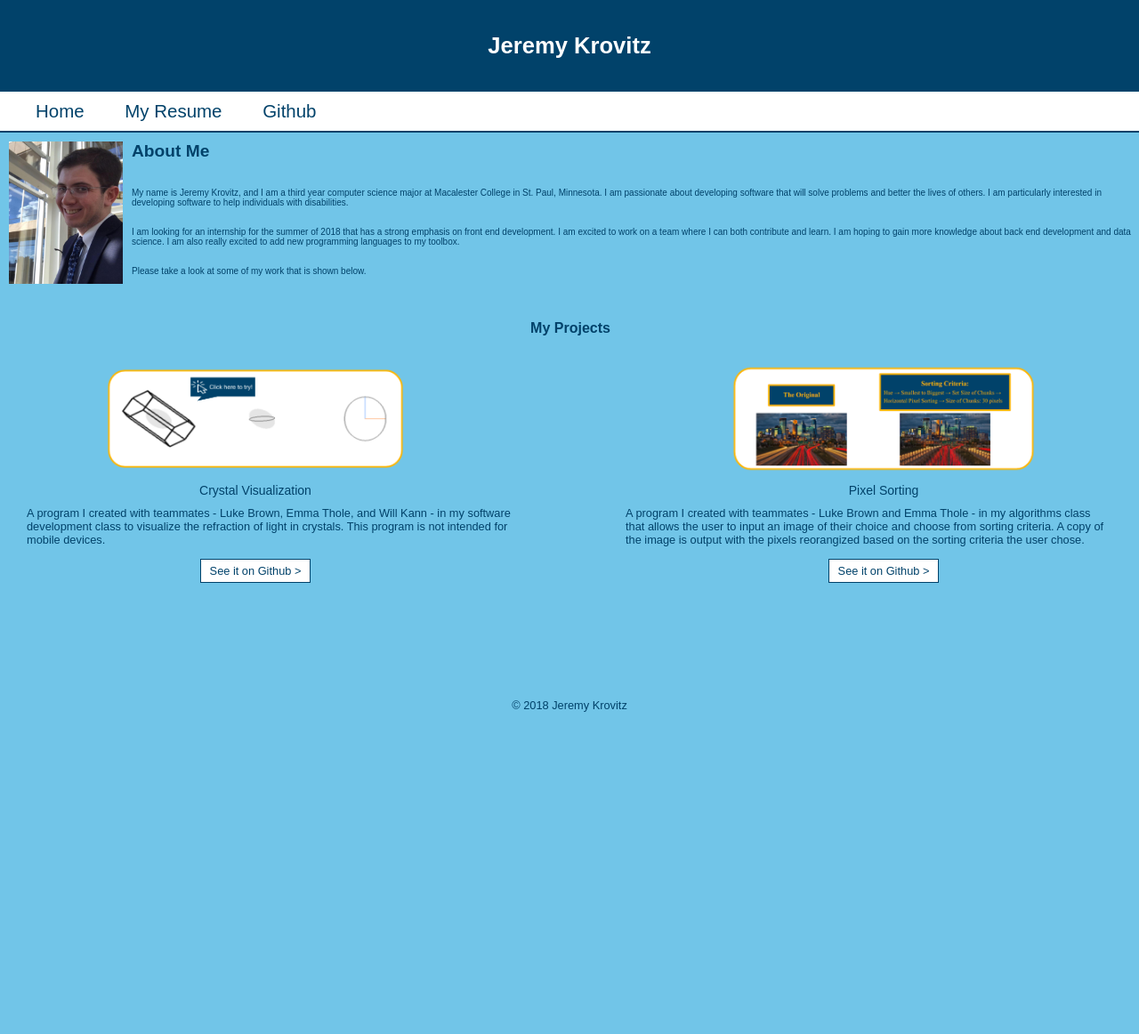
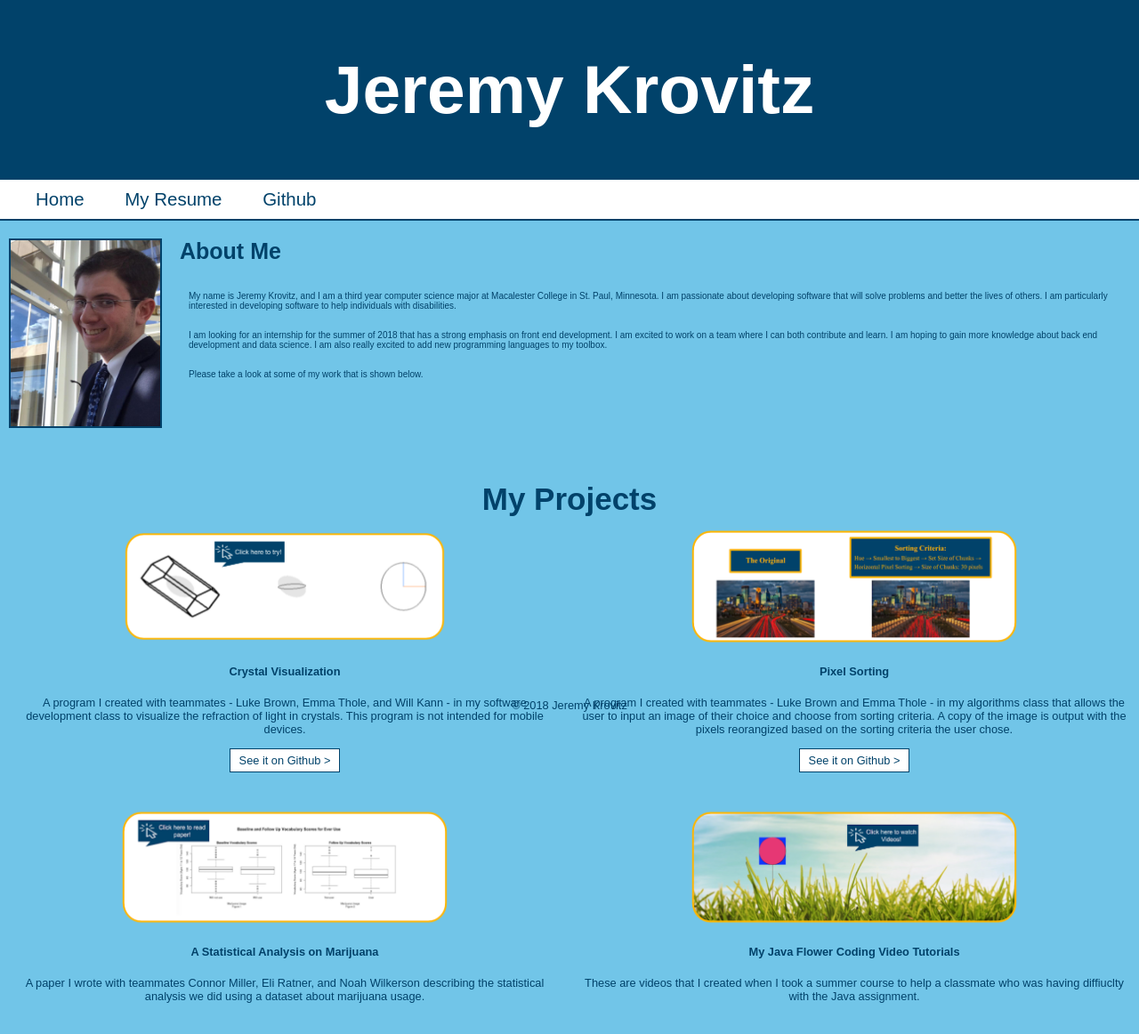
Before and after one commit to jkrovitz/jkrovitz, a PHP site: page / in a window 1280 px wide. Shown: the whole page at 89% size. Before the commit the page ends 800 px from the top, so only its background shows below. Run offline with PHP 8.4, Linux system fonts and the light colour scheme; some libraries are stand-ins or nearby versions.

Commit message:
Fixed links. Fixed formatting on video page. Added more buttons.

```diff
--- a/header.css
+++ b/header.css
@@ -16,32 +16,29 @@ body {
 
 
 @media only screen and (max-width: 599px) {
-.myHeaderClass{
-  background-color: #01426a;
-  padding: 15px;
-    width:100%:
-}
 
-h1 {
-  font-size: 150%;
-  width
-  color: #ffffff;
-    text-align: center;
-}
+ .myHeaderClass{
+   background-color: #01426a;
+   padding: 5px 5px 5px 5px;
+   width:100%;
+   font-size: 200%;
+   color: #ffffff;
+   text-align: center;
+  }
+
+
+
 }
 
 @media only screen and (min-width: 600px) {
 .myHeaderClass{
   background-color: #01426a;
-  padding: 20px;
-  width:100%:
+ padding: 5px 5px 5px 5px;
+  width:100%;
+  font-size: 300%;
+  text-align: center;
 }
 
-h1 {
-  font-size: 200%;
-  color: #ffffff;
-      text-align: center;
-}
 }
 
 
--- a/header.html
+++ b/header.html
@@ -4,8 +4,9 @@
   <head>
     <link rel="stylesheet" type="text/css" href="Style/dropdownmenu.css">
     <link rel="stylesheet" type="text/css" href="Style/responsivedesign.css">
+
+     <link rel="stylesheet" type="text/css" href="index.css">
     <link rel="stylesheet" type="text/css" href="header.css">
-     <link rel="stylesheet" type="text/css" href="index.css">
 
 
   <meta name="viewport" content="width=device-width, initial-scale=1.0">
--- a/index.css
+++ b/index.css
@@ -50,6 +50,32 @@ h1.siteHeader {
 */
 
 
+* {
+    box-sizing: border-box;
+}
+
+/* Create two unequal columns that floats next to each other */
+.aboutColumn {
+    float: left;
+    padding: 10px;
+/*    height: 300px;  Should be removed. Only for demonstration*/
+}
+
+.aboutLeft {
+  width: 15%;
+}
+
+.aboutRight {
+  width: 85%;
+}
+
+/* Clear floats after the columns */
+.aboutRow:after {
+    content: "";
+    display: table;
+    clear: both;
+}
+
 h3, p{
 margin:0;
 }
@@ -61,18 +87,27 @@ a:link, a:visited, a:hover {
 }
 
 
-.aboutMeId{
-  display: fixed;
 
-  text-align: center;
-  font-size: 20px;
-   margin-right: 50px;
+img{
+     border-color: #01426a;
+    border-width: 10px;
 }
 
-.aboutMeImageId{
-  float: left;
-  margin-right:
+.aboutMeImage{
+     border: border:3px solid #ffb500;
+    width: calc(25%);
 }
+
+.aboutMeTextId{
+    width: calc(100%-25%);
+}
+.aboutMeHeading{
+    font-size: 25px;
+    font-weight: bold;
+}
+
+
+
 
 p.p1{
   font-size: 10px;
@@ -135,13 +170,16 @@ p, h2{
 }
 
 
-
-.projectsClass{
-  padding-left: 2px;
+.projectsHeading{
+    font-size: 35px;
+    font-weight: bold;
+    color: #01426a;
     padding-top: 50px;
-/*  padding-top: 300px;*/
   text-align: center;
 }
+
+
+
 
 
 
@@ -186,7 +224,7 @@ h3.projectsH3Class{
   background-color: #4CAF50;
   border: none;
   color: white;
-  padding: 10px 16px;
+/*  padding: 10px 16px;*/
   text-align: center;
   text-decoration: none;
   display: inline-block;
@@ -204,18 +242,46 @@ h3.projectsH3Class{
   /*    border: 2px solid #FFB500;*/
 }
 
+img {
+    display: block;
+    margin-left: auto;
+    margin-right: auto;
+
+}
 
 
-
+/*
 .projectsClass{
   font-size: 16px;
   margin-bottom: 10px;
 }
+*/
 
 /*
 
 
 }*/
+
+* {
+    box-sizing: border-box;
+}
+
+/* Create two equal columns that floats next to each other */
+.column {
+    float: left;
+    width: 50%;
+    text-align: center;
+
+    padding: 10px;
+/*    height: 300px;  Should be removed. Only for demonstration */
+}
+
+/* Clear floats after the columns */
+.row:after {
+    content: "";
+    display: table;
+    clear: both;
+}
 
 row1{
 /*    padding: 0 30px 0 30px;*/
@@ -227,7 +293,7 @@ div.leftRow1{
     float:left;
 /*     border: 1px solid blue; */
   margin-top: 20px;
-    margin-bottom: 10px;
+/*    margin-bottom: 10px;*/
     width: calc(45% - 2px);
     text-align: center;
 /*  margin-left: 10px;*/
@@ -238,7 +304,7 @@ div.leftRow1{
 div.rightRow1{
     float:right;
     margin-top: 20px;
-    margin-bottom: 10px;
+/*    margin-bottom: 10px;*/
 /*     border: 1px solid blue; */
     width: calc(45% - 2px);
     text-align: center;
@@ -250,7 +316,7 @@ div.rightRow1{
 div.centerRow1{
     float: left;
     margin-top: 20px;
-  margin-bottom: 10px;
+/*  margin-bottom: 10px;*/
 /*     border: 1px solid green; */
     width: calc(10%-2px);
     text-align: center;
@@ -292,7 +358,7 @@ div.rightRow1 img{
 }
 div.centerRow1 img{
     float: center;
-  margin-bottom: 10px;
+/*  margin-bottom: 10px;*/
 /*     border: 1px solid green; */
 /*    width: calc(10%-2px);*/
     text-align: center;
@@ -310,7 +376,7 @@ div.centerRow1 img{
     float:left;
 /*     border: 1px solid blue; */
   font-size: 14px;
-    margin-bottom: 10px;
+/*    margin-bottom: 10px;*/
     width: calc(45% - 2px);
     text-align: center;
 /*  margin-left: 10px;*/
@@ -406,7 +472,9 @@ div.rightRow4 {
 }
 
 
-
+.addSpaceBetweenProjects{
+    padding-bottom: 25px;
+}
 
 
 
--- a/index.html
+++ b/index.html
@@ -3,7 +3,6 @@
 <!DOCTYPE html>
 <html>
   <head>
-
     <meta charset="utf-16">
     <script src="Libraries/jquery-3.2.1.min.js"></script>
     <script>
@@ -26,9 +25,16 @@
 
 <div class="bodyDiv">
 
-<div class ="aboutMeImageId">
-  <font color="#01426a"><img src="Images/AboutMeImage.jpg" alt="Jeremy Krovitz" width="10%" height="10%" align="left" style="margin:0px 10px 0px 10px">
-     <font color="#01426a"><h2>About Me</h2> </font><br><br><p class="p1">My name is Jeremy Krovitz, and
+
+
+<div class="aboutRow">
+  <div class="aboutColumn aboutLeft">
+<img  style="border:2px solid #01426a;" src="Images/AboutMeImage.jpg" alt="Jeremy Krovitz" width="100%" height="100%" align="left" style="margin:0px 10px 0px 10px">
+  </div>
+
+
+    <div class ="aboutColumn aboutRight">
+  <font color="#01426a"><div class="aboutMeHeading">About Me</div> <br><br><p class="p1">My name is Jeremy Krovitz, and
         I am a third year computer science major at Macalester College in St. Paul, Minnesota. I am passionate about developing software that will solve problems and better the lives of others. I am particularly interested in developing software to help individuals with disabilities.
         </font></p>
 
@@ -39,21 +45,21 @@
       <p class="p3"><font color="#01426a">
        <br><br> Please take a look at some of my work that is shown below.
         </font></p>
+</div>
+
+</div>
+
+    <div class="projectsHeading">My Projects</div>
 
 
-
-
-    <div class="projectsClass"><font color="#01426a"><strong>My Projects</strong></font></div>
-
-
-     <div class="row1">
-      <div class="leftRow1">
+     <div class="row">
+      <div class="column">
         <a href="projects/crystalProject/crystalIndex.html">
           <img src="Images/crystalVisualization2.png" alt="Crystal Visualization" width=60% height=60%>
         </a>
       </div>
-        <div class="centerRow1"></div>
-      <div class="rightRow1">
+<!--        <div class="centerRow1"></div>-->
+      <div class="column">
         <img src="Images/pixelSorting.png" alt="Pixel Sorting" width=60% height=60%>
       </div>
     </div>
@@ -63,44 +69,54 @@
 
 
 
-    <div class="row2">
-      <div class="leftRow2" >
-       <font color="#01426a"> Crystal Visualization</font>
+
+    <div class="row">
+      <div class="column" >
+        <font color="#01426a"> <b>Crystal Visualization</b></font>
       </div>
-        <div class="centerRow2"></div>
-      <div class="rightRow2">
-        <font color="#01426a">Pixel Sorting</font>
+<!--        <div class="centerRow2"></div>-->
+      <div class="column">
+        <font color="#01426a"><b>Pixel Sorting</b></font>
       </div>
     </div>
 
 
 
 
-    <div class="row3"><div class="leftRow3"><font color="#01426a">A program I created with teammates - Luke Brown, Emma Thole, and Will Kann - in my software development class to visualize the
-          refraction of light in crystals. This program is not intended for mobile devices.</font></div><div class="centerRow3"></div>
-      <div class="rightRow3"><font color="#01426a">A program I created with teammates - Luke Brown and Emma Thole - in my algorithms class that allows the user to input an
+    <div class="row"><div class="column"><font color="#01426a">A program I created with teammates - Luke Brown, Emma Thole, and Will Kann - in my software development class to visualize the
+          refraction of light in crystals. This program is not intended for mobile devices.</font></div>
+<!--      <div class="centerRow3"></div>-->
+      <div class="column"><font color="#01426a">A program I created with teammates - Luke Brown and Emma Thole - in my algorithms class that allows the user to input an
           image of their choice and choose from sorting criteria. A copy of the image is output with the pixels reorangized
           based on the sorting criteria the user chose.</font></div></div>
 
 
 
+<div class="addSpaceBetweenProjects">
+  <div class="row"><div class="column">
+    <a class="seeItOnGithubClass4"
+       href="https://github.com/jkrovitz/jkrovitz/tree/master/projects/crystalProject">
+      See it on Github > </a> </div>
+<!--    <div class="centerRow4"></div>-->
+    <div class="column"> <a class="seeItOnGithubClass4" href="https://github.com/jkrovitz/jkrovitz/tree/master/projects/pixelSorting">See it on Github ></a>
+    </div></div>
+</div>
 
-  <div class="row4"><div class="leftRow4"> <a class="seeItOnGithubClass4" href="https://github.com/jkrovitz/jkrovitz/tree/master/projects/crystalProject">See it on Github > </a> </div><div class="centerRow4"></div><div class="rightRow4"> <a class="seeItOnGithubClass4" href="https://github.com/jkrovitz/jkrovitz/tree/master/projects/pixelSorting">See it on Github ></a>
-    </div></div>
+         <div class="row">
+      <div class="column">
 
-<!--
-
-         <div class="row5">
-      <div class="leftRow5">
-        <a href="https://jkrovitz.github.io/jkrovitz/statsProject.html">
+        <a href="https://jkrovitz.github.io/jkrovitz/projects/statisticalAnalysisOnMarijuana/Recreational Marijuana and Its Impact on the Developing Mind.pdf">
           <img src="Images/Stats%20Paper%20Button.png" alt="Stats Paper Button" width=60% height=60%>
         </a>
+
       </div>
 
-        <div class="centerRow5"></div>
 
 
-              <div class="rightRow5">
+<!--        <div class="centerRow1"></div>-->
+
+
+              <div class="column">
                 <a href="https://jkrovitz.github.io/jkrovitz/javaFlowersVideos.html">
         <img src="Images/Java%20Videos%20Button.png" alt="Java Vides Button" width=60% height=60%>
                 </a></div>
@@ -109,31 +125,30 @@
 
            </div>
 
-           </div>
-        <div class="row6">
-      <div class="leftRow6" >
-       <font color="#01426a"> A Statistical Analysis on Marijuana </font>
+
+        <div class="row">
+      <div class="column" >
+        <font color="#01426a"> <b>A Statistical Analysis on Marijuana </b></font>
       </div>
-        <div class="centerRow6"></div>
-      <div class="rightRow6">
-        <font color="#01426a">My Java Flower Coding Video Tutorials</font>
+<!--        <div class="centerRow2"></div>-->
+      <div class="column">
+        <font color="#01426a"><b>My Java Flower Coding Video Tutorials</b></font>
       </div>
     </div>
 
 
 
 
-    <div class="row7">
+    <div class="row">
 
-      <div class="leftRow7"><font color="#01426a">A paper I wrote with teammates Connor Miller, Eli Ratner, and Noah Wilkerson describing the statistical analysis we did using a dataset about marijuana usage.</font></div>
+      <div class="column"><font color="#01426a">A paper I wrote with teammates Connor Miller, Eli Ratner, and Noah Wilkerson describing the statistical analysis we did using a dataset about marijuana usage.</font></div>
 
-      <div class="centerRow7"></div>
+<!--      <div class="centerRow3"></div>-->
 
-      <div class="rightRow7"><font color="#01426a"> These are videos that I created when I took a summer course to help a classmate who was having diffiuclty with the Java assignment.</font></div>
+      <div class="column"><font color="#01426a"> These are videos that I created when I took a summer course to help a classmate who was having diffiuclty with the Java assignment.</font></div>
            </div>
 
--->
-
+    <div class="addSpaceBetweenProjects"> </div>
 
 
     <div id="footerId" class="footer">
```
Also changed, not shown: javaFlowersVideos.html (+19 -5 lines), statsProject.html (+6 -1 lines), Images/Java Videos Button.png.
